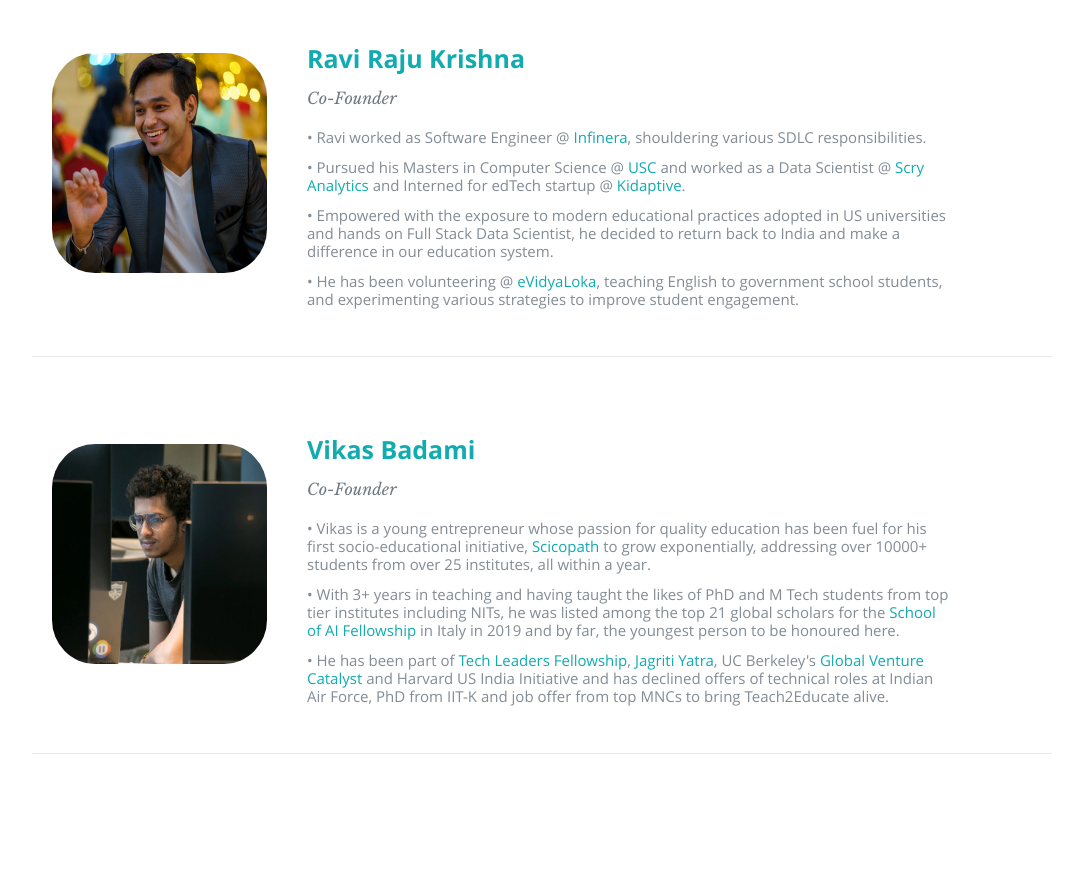
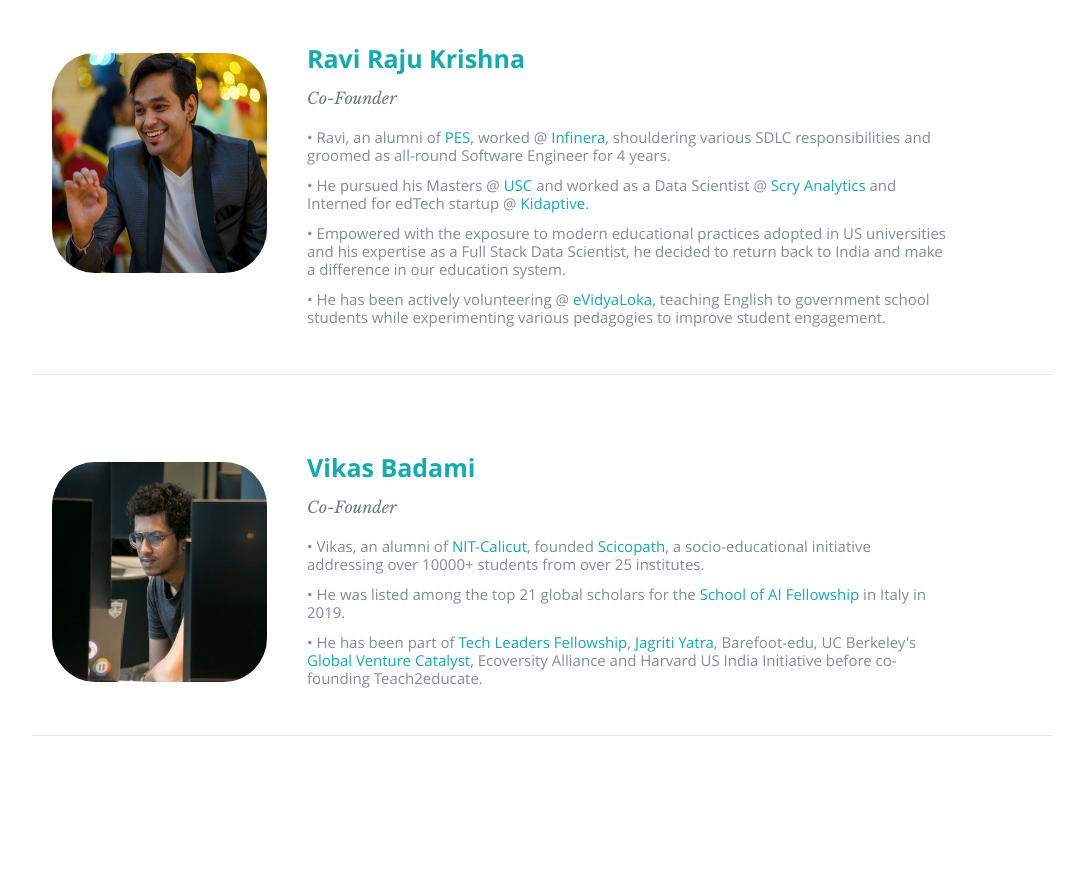
Before and after one commit to teach2educate/landing_site, a React (Create React App) app: page / in a window 1280 px wide. Shown: the part 1260-2151 px from the top of the page, without its empty margins (98-1181 px from the left). Built offline with nearby package versions, Linux system fonts and the light colour scheme.

Commit message:
Updated Team description

```diff
--- a/src/Components/Team.js
+++ b/src/Components/Team.js
@@ -16,10 +16,10 @@
                 <div key="School"><h3><a href="https://www.linkedin.com/in/ravirajuk/">Ravi Raju Krishna</a></h3>
                   <p className="info">Co-Founder</p>
                   <ul>
-                    <li><span>&bull;</span> Ravi worked as Software Engineer @ <a href="https://www.infinera.com/">Infinera</a>, shouldering various SDLC responsibilities. </li>
-                    <li><span>&bull;</span> Pursued his Masters in Computer Science @ <a href="https://www.usc.edu/">USC</a> and worked as a Data Scientist @ <a href="https://scryanalytics.ai/">Scry Analytics</a> and Interned for edTech startup @ <a href="https://www.kidaptive.com/">Kidaptive</a>. </li>
-                    <li><span>&bull;</span> Empowered with the exposure to modern educational practices adopted in US universities and hands on Full Stack Data Scientist, he decided to return back to India and make a difference in our education system. </li>
-                    <li><span>&bull;</span> He has been volunteering @ <a href="https://www.evidyaloka.org/">eVidyaLoka</a>, teaching English to government school students, and experimenting various strategies to improve student engagement. </li>
+                    <li><span>&bull;</span> Ravi, an alumni of <a href="https://pes.edu/">PES</a>, worked @ <a href="https://www.infinera.com/">Infinera</a>, shouldering various SDLC responsibilities and groomed as all-round Software Engineer for 4 years. </li>
+                    <li><span>&bull;</span> He pursued his Masters @ <a href="https://www.usc.edu/">USC</a> and worked as a Data Scientist @ <a href="https://scryanalytics.ai/">Scry Analytics</a> and Interned for edTech startup @ <a href="https://www.kidaptive.com/">Kidaptive</a>. </li>
+                    <li><span>&bull;</span> Empowered with the exposure to modern educational practices adopted in US universities and his expertise as a Full Stack Data Scientist, he decided to return back to India and make a difference in our education system. </li>
+                    <li><span>&bull;</span> He has been actively volunteering @ <a href="https://www.evidyaloka.org/">eVidyaLoka</a>, teaching English to government school students while experimenting various pedagogies to improve student engagement. </li>
                   </ul>
                 </div>
               </div>
@@ -38,9 +38,9 @@
                 <div key="School"><h3><a href="https://www.linkedin.com/in/vikasbadami/">Vikas Badami</a></h3>
                   <p className="info">Co-Founder</p>
                   <ul>
-                    <li><span>&bull;</span>  Vikas is a young entrepreneur whose passion for quality education has been fuel for his first socio-educational initiative, <a href="https://scicopath.com/">Scicopath</a> to grow exponentially, addressing over 10000+ students from over 25 institutes, all within a year.</li>
-                    <li><span>&bull;</span>  With 3+ years in teaching and having taught the likes of PhD and M Tech students from top tier institutes including NITs, he was listed among the top 21 global scholars for the <a href="https://www.youtube.com/watch?v=BCNopIfGTio">School of AI Fellowship</a> in Italy in 2019 and by far, the youngest person to be honoured here. </li>
-                    <li><span>&bull;</span>  He has been part of <a href="https://plaksha.org/">Tech Leaders Fellowship</a>, <a href="https://www.jagritiyatra.com/">Jagriti Yatra</a>, UC Berkeley's <a href="https://www.globalventurecatalyst.org/">Global Venture Catalyst</a> and Harvard US India Initiative and has declined offers of technical roles at Indian Air Force, PhD from IIT-K and job offer from top MNCs to bring Teach2Educate alive.</li>
+                    <li><span>&bull;</span>  Vikas, an alumni of <a href="http://www.nitc.ac.in/">NIT-Calicut</a>, founded <a href="https://scicopath.com/">Scicopath</a>, a socio-educational initiative addressing over 10000+ students from over 25 institutes.</li>
+                    <li><span>&bull;</span>  He was listed among the top 21 global scholars for the <a href="https://www.youtube.com/watch?v=BCNopIfGTio">School of AI Fellowship</a> in Italy in 2019.</li>
+                    <li><span>&bull;</span>  He has been part of <a href="https://plaksha.org/">Tech Leaders Fellowship</a>, <a href="https://www.jagritiyatra.com/">Jagriti Yatra</a>, Barefoot-edu, UC Berkeley's <a href="https://www.globalventurecatalyst.org/">Global Venture Catalyst</a>, Ecoversity Alliance and Harvard US India Initiative before co-founding Teach2educate.</li>
                   </ul>
                 </div>
               </div>
```
